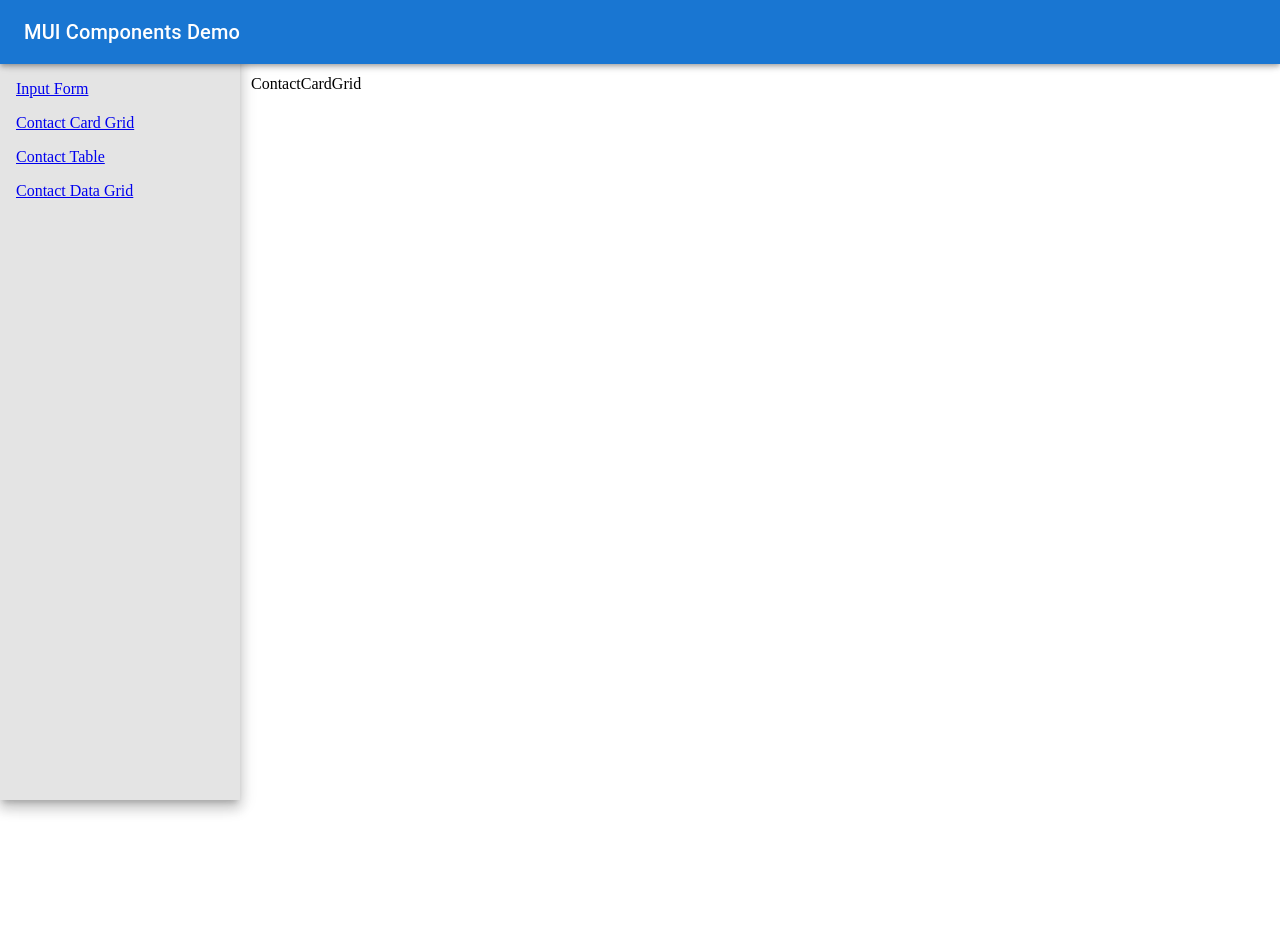
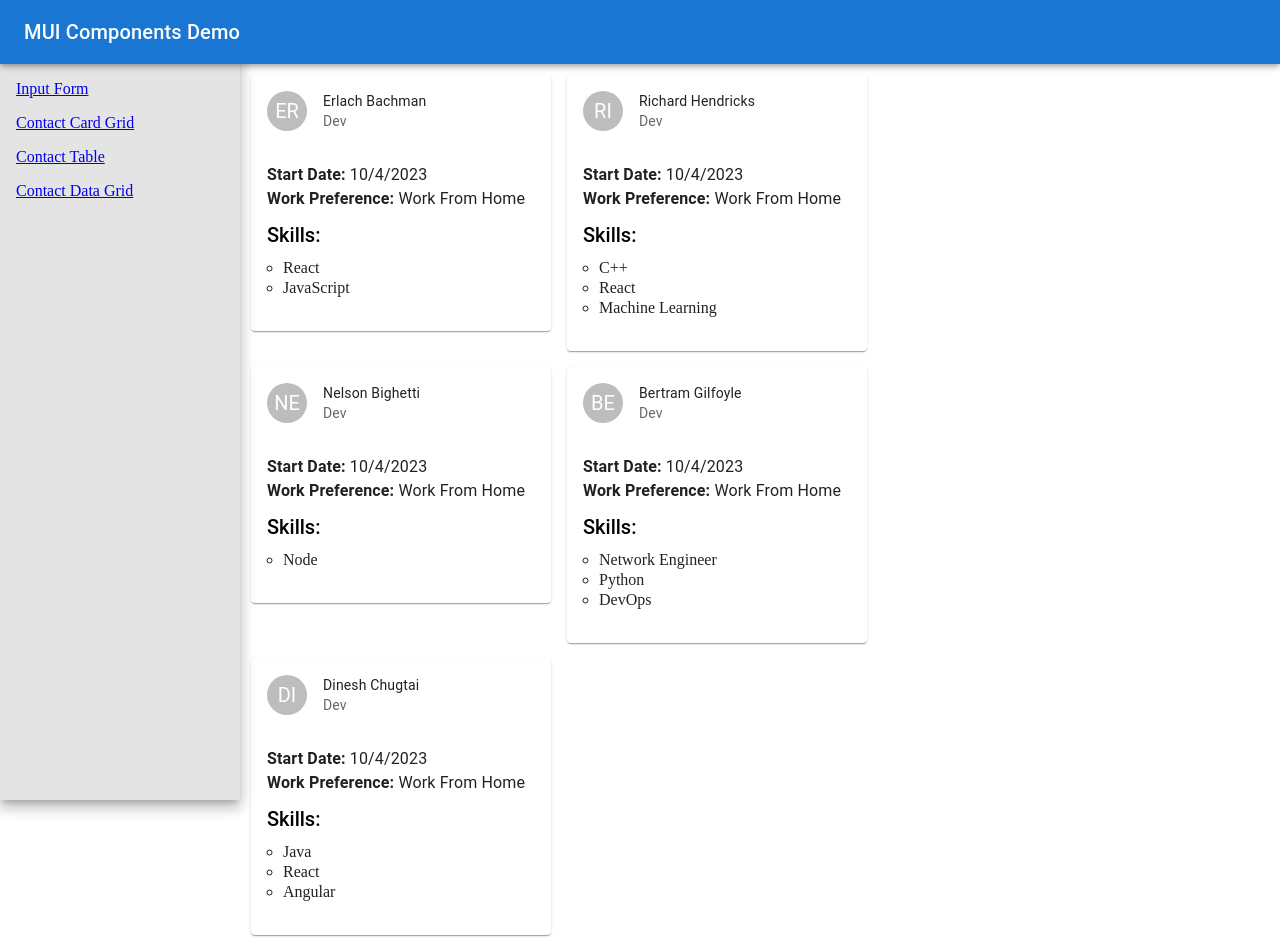
Before and after one commit to redeyedev-208/ga-mui-styling-demo, a React (Create React App) app: page /grid in a window 1280 px wide. Before the commit the page ends 800 px from the top, so only its background shows below. Built offline with nearby package versions, Linux system fonts and the light colour scheme.

Commit message:
added grid card layout working on table layout next

```diff
--- a/src/Data/ContactData.tsx
+++ b/src/Data/ContactData.tsx
@@ -13,7 +13,7 @@ export const contactData: Array<FormValues> = [
     id: 1,
     name: 'Erlach Bachman',
     role: 'Dev',
-    skills: ['React', 'JavaScript', 'APIs'],
+    skills: ['React', 'JavaScript'],
     startDate: `${
       today.getMonth() + 1
     }/${today.getDate()}/${today.getFullYear()}`,
@@ -33,7 +33,7 @@ export const contactData: Array<FormValues> = [
     id: 3,
     name: 'Nelson Bighetti',
     role: 'Dev',
-    skills: ['React', 'Angular', 'Node'],
+    skills: ['Node'],
     startDate: `${
       today.getMonth() + 1
     }/${today.getDate()}/${today.getFullYear()}`,
--- a/src/components/Grid/ContactCardGrid.tsx
+++ b/src/components/Grid/ContactCardGrid.tsx
@@ -1,9 +1,80 @@
 import React from 'react';
+import {
+  Avatar,
+  Card,
+  CardContent,
+  CardHeader,
+  Grid,
+  List,
+  ListSubheader,
+  Typography,
+} from '@mui/material';
+import { contactData } from '../../Data/ContactData';
 
 type Props = {};
 
 const ContactCardGrid = (props: Props) => {
-  return <div>ContactCardGrid</div>;
+  return (
+    <Grid
+      container
+      spacing={2}
+      sx={{ width: 700 }}
+    >
+      {contactData.map((contact) => {
+        return (
+          <Grid
+            item
+            key={contact.name}
+          >
+            <Card sx={{ width: 300 }}>
+              <CardHeader
+                title={contact.name}
+                subheader={contact.role}
+                avatar={
+                  <Avatar>
+                    {contact.name?.substring(0, 2).toUpperCase() || 'A'}
+                  </Avatar>
+                }
+              />
+
+              <CardContent>
+                <Typography>
+                  <b>Start Date: </b> {contact.startDate}
+                </Typography>
+                <Typography>
+                  <b>Work Preference: </b> {contact.preference}
+                </Typography>
+                <List
+                  sx={{
+                    listStyle: 'list-item',
+                    listStyleType: 'circle',
+                    paddingLeft: 2,
+                  }}
+                  subheader={
+                    <ListSubheader
+                      sx={{
+                        right: 16,
+                        position: 'inherit',
+                        fontSize: '1.25rem',
+                        color: 'black',
+                        paddingLeft: 0,
+                      }}
+                    >
+                      Skills:
+                    </ListSubheader>
+                  }
+                >
+                  {contact.skills?.map((skill) => {
+                    return <li style={{ paddingBottom: '2px' }}>{skill}</li>;
+                  })}
+                </List>
+              </CardContent>
+            </Card>
+          </Grid>
+        );
+      })}
+    </Grid>
+  );
 };
 
 export default ContactCardGrid;
```
Also changed, not shown: src/components/Table/ContactTable.tsx (+9 -0 lines).
